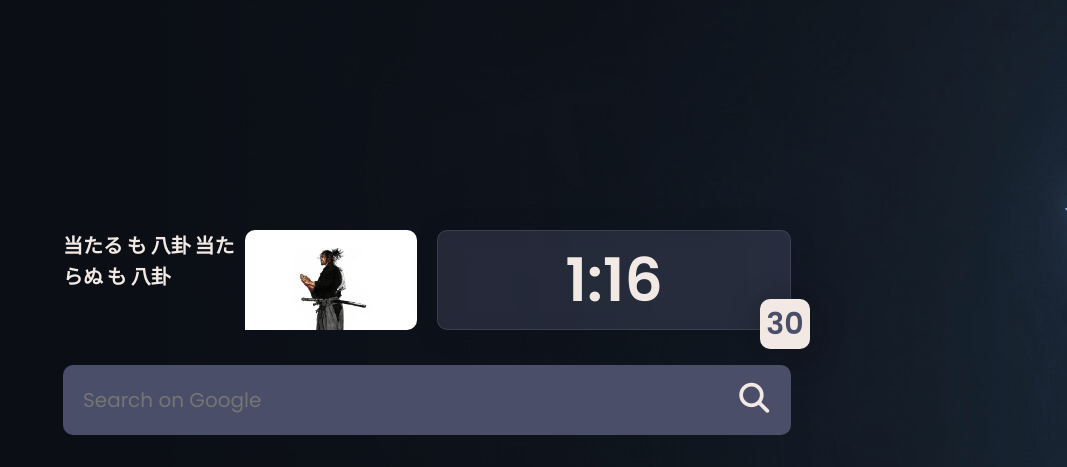
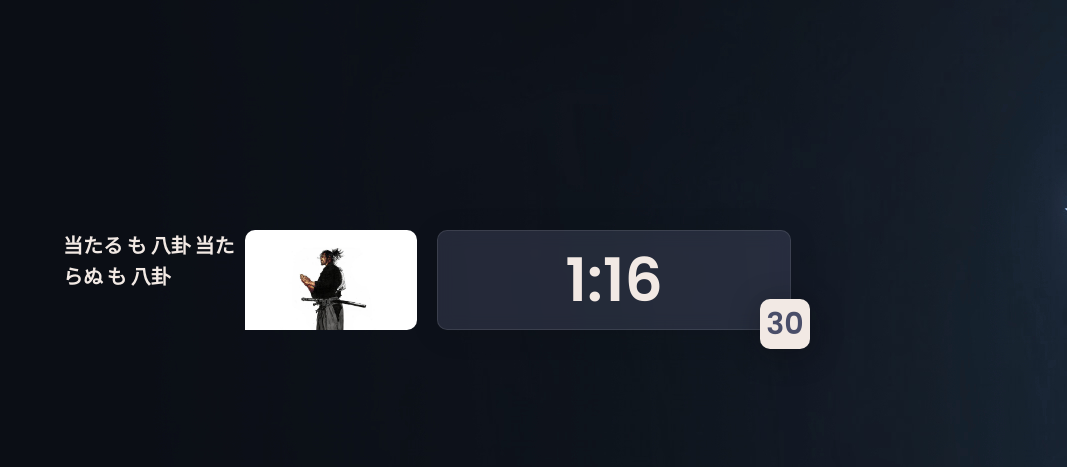
Before and after one commit to unvevaldi/fucking_startpage, a plain HTML site: page index.html in a window 1280 px wide. Shown: the top 467 px of the page, without its empty margins (213-1280 px from the left). Drawn offline with Linux system fonts and the light colour scheme.

Commit message:
Update index.html

```diff
--- a/index.html
+++ b/index.html
@@ -21,17 +21,6 @@
             <div class="secondsContainer">
                 <div id="seconds"></div>
             </div>
-        </div>
-        <div class="card_3">
-            <form action="https://www.google.com/search?q=a">
-                <div class="search">
-                    <input type="search" name="q" aria-label="Search" placeholder="Search on Google">
-                    <i class="fa-solid fa-magnifying-glass iconSearch"></i>
-                </div>
-                <button type="submit" hidden>
-                    Search
-                </button>
-            </form>
         </div>
         <div class="card_4">
             <a class="link" href="https://www.youtube.com/">
```
